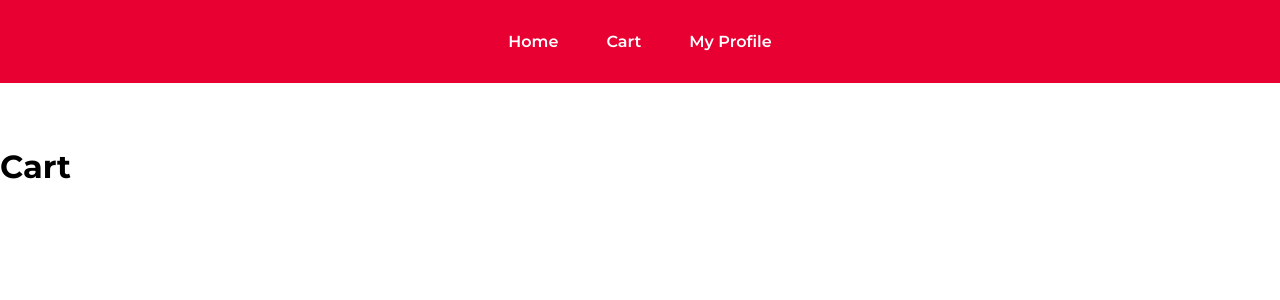
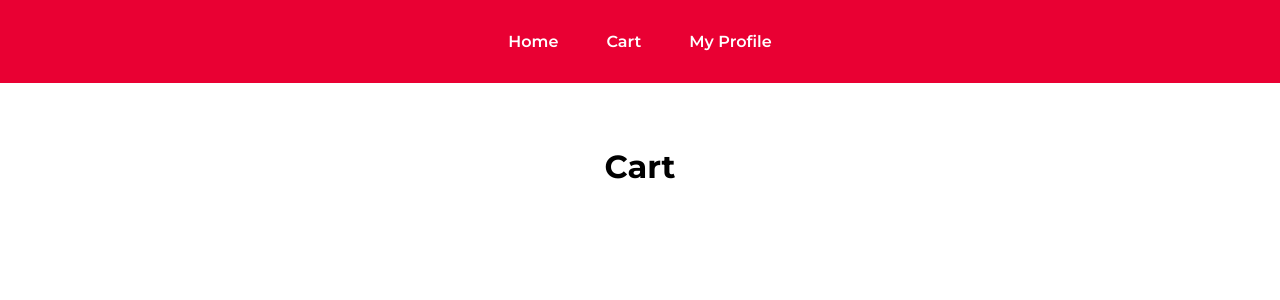
Before and after one commit to CarolMaiaP/phone-store, a React (Vite) app: page /cart in a window 1280 px wide. Shown: the top 300 px of the page. Built offline with nearby package versions, Linux system fonts and the light colour scheme.

Commit message:
styles: Cart title styles added

```diff
--- a/src/styles/store.scss
+++ b/src/styles/store.scss
@@ -1,3 +1,9 @@
+h1 {
+  display: flex;
+  justify-content: center;
+  margin-bottom: 2rem;
+}
+
 .store {
   display: grid;
   grid-template-columns: repeat(4, 1fr);
@@ -15,6 +21,7 @@
     flex-direction: column;
     align-items: center;
     gap: 1.6rem;
+    max-height: 302px;
 
     img {
       max-width: 100px;
```
